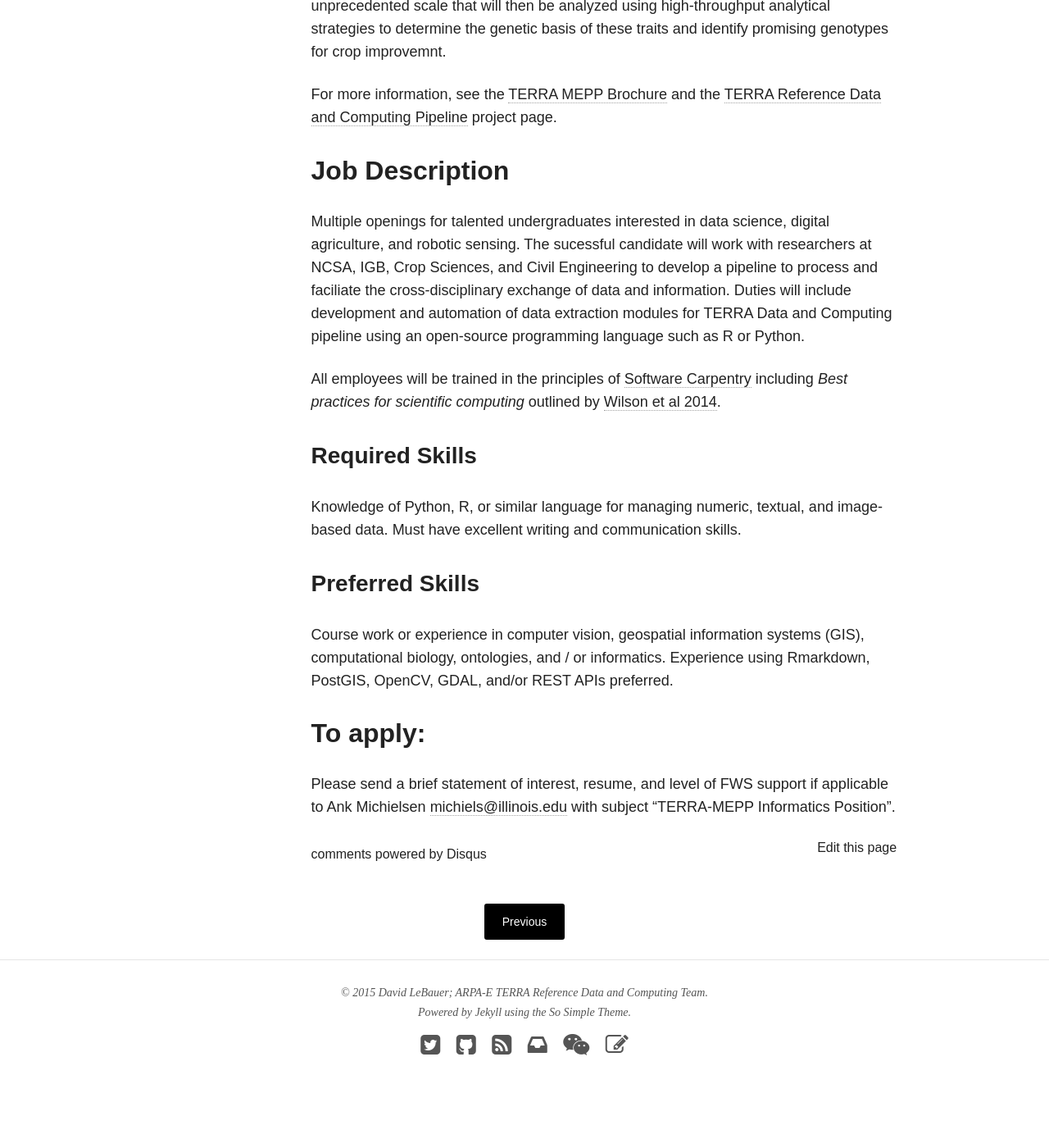
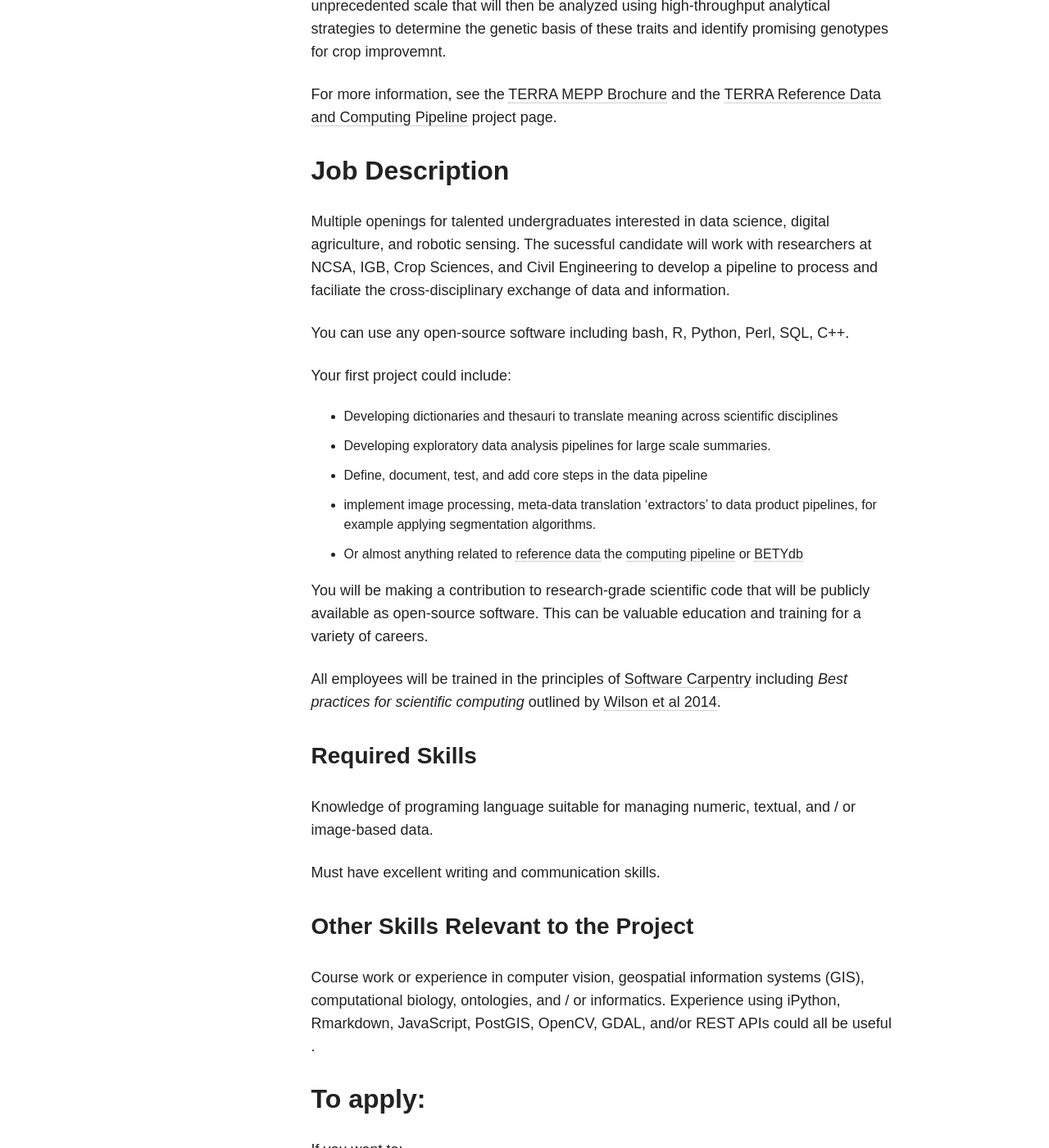
Before and after one commit to terra-reference/terraref.github.io, a Jekyll site: the page built from _posts/blog/2015-11-18-undergraduate-positions-in-informatics.md, in a window 1280 px wide and 1400 px high, scrolled down 1362 px. Shown: the whole window at 82% size. Built offline with Jekyll 4.4.1, drawn with Linux system fonts in a browser that asks for light colours; nearby versions of some CDN libraries; comment, search, counter and statistics services are not loaded; some of the changed text lies outside the part shown.

Commit message:
Update 2015-11-18-undergraduate-positions-in-informatics.md

```diff
--- a/_posts/blog/2015-11-18-undergraduate-positions-in-informatics.md
+++ b/_posts/blog/2015-11-18-undergraduate-positions-in-informatics.md
@@ -9,7 +9,6 @@ image:
   creditlink: "/assets/TERRA_MEPP_Brochure_110315.pdf"
 date: 2015-11-18T20:36:50-06:00
 ---
-
 
 * Table of Contents
 {:toc}
@@ -28,20 +27,39 @@ For more information, see the [TERRA MEPP Brochure](/assets/TERRA_MEPP_Brochure_
 
 Multiple openings for talented undergraduates interested in data science, digital agriculture, and robotic sensing.
 The sucessful candidate will work with researchers at NCSA, IGB, Crop Sciences, and Civil Engineering to develop a pipeline to process and faciliate the cross-disciplinary exchange of data and information.
-Duties will include development and automation of data extraction modules for TERRA Data and Computing pipeline using an open-source programming language such as R or Python.
+
+You can use any open-source software including bash, R, Python, Perl, SQL, C++.
+
+Your first project could include:
+
+* Developing dictionaries and thesauri to translate meaning across scientific disciplines
+* Developing exploratory data analysis pipelines for large scale summaries.
+* Define, document, test, and add core steps in the data pipeline
+* implement image processing, meta-data translation 'extractors' to data product pipelines, for example applying segmentation algorithms.
+* Or almost anything related to [reference data](https://github.com/terraref/reference-data) the [computing pipeline](https://github.com/terraref/computing-pipeline) or [BETYdb](https://github.com/PecanProject/bety/labels/terraref)
+
+You will be making a contribution to research-grade scientific code that will be publicly available as open-source software. This can be valuable education and training for a variety of careers.
 
 All employees will be trained in the principles of [Software Carpentry](http://software-carpentry.org/) including _Best practices for scientific computing_ outlined by [Wilson et al 2014](http://journals.plos.org/plosbiology/article?id=10.1371/journal.pbio.1001745).
 
 ### Required Skills
 
-Knowledge of Python, R, or similar language for managing numeric, textual, and image-based data. Must have excellent writing and communication skills.
+Knowledge of programing language suitable for managing numeric, textual, and / or image-based data.
 
-### Preferred Skills
+Must have excellent writing and communication skills.
+
+### Other Skills Relevant to the Project
 
 Course work or experience in computer vision, geospatial information systems (GIS), computational biology, ontologies, and / or informatics.
-Experience using Rmarkdown, PostGIS, OpenCV, GDAL, and/or REST APIs preferred.
+Experience using iPython, Rmarkdown, JavaScript, PostGIS, OpenCV, GDAL, and/or REST APIs could all be useful .
 
 ## To apply:
+
+If you want to:
+
+* Construct a digital crop observatory.
+* Work with a great team of programmers.
+* Understand _plant growth = f(genes, environment)_
 
 Please send a brief statement of interest, resume, and level of FWS support if applicable to Ank Michielsen [michiels@illinois.edu](mailto:michiels@illinois.edu) with subject “TERRA-MEPP Informatics Position”.
 
```
